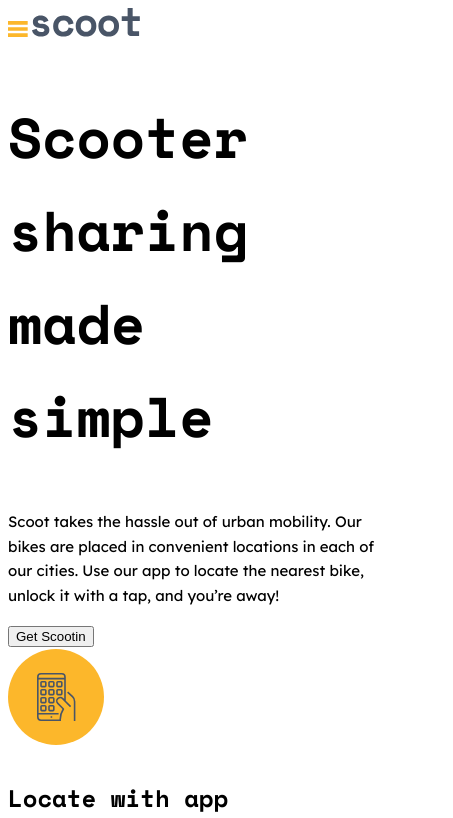
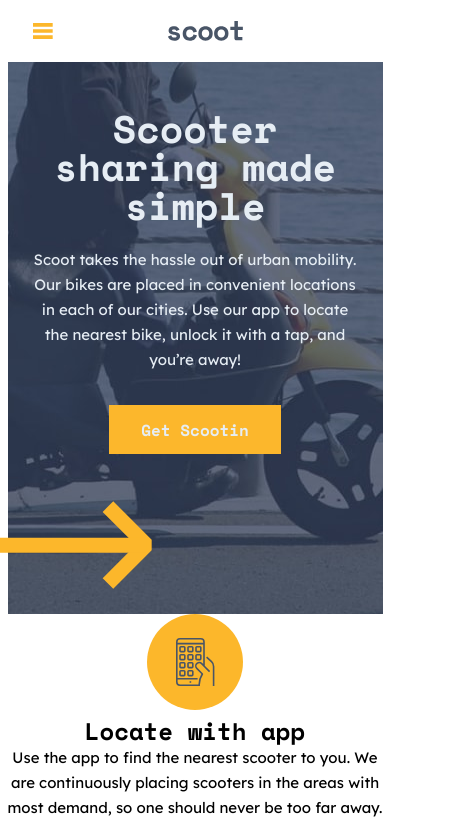
Before and after one commit to bluepersia/Scoot-multi-page-site, a plain HTML site: page index.html in a window 390 px wide. Shown: the top 818 px of the page, 453 px wide, since content can reach past the window. Drawn offline with nearby package versions, Linux system fonts and the light colour scheme; files whose address does not match are found by name.

Commit message:
Header and Intro (Mobile)

```diff
--- a/css/style.css
+++ b/css/style.css
@@ -28,33 +28,54 @@ h1, h2, h3, h4
 
 h1
 {
-    font-size: 3.5rem;
-    letter-spacing: -2.5;
+    font-size: 2.4rem;
+    letter-spacing: 2.5;
+    line-height: 1;
 }
 
 h2
 {
     font-size: 3rem;
-    letter-spacing: -2.14;
+    letter-spacing: 2.14;
 }
 
 h3
 {
     font-size:2.5rem;
     line-height: 1.2;
-    letter-spacing: -1.79;
+    letter-spacing: 1.79;
 }
 
 h4
 {
     font-size: 1.5rem;
     line-height: 1.16;
-    letter-spacing: -1.07;
+    letter-spacing: 1.07;
 }
 
 
 
 /*LAYOUT*/
+
+*
+{
+    margin: 0;
+    box-sizing: border-box;
+}
+
+body
+{
+    margin: 0 auto;
+    text-align: center;
+}
+
+
+img
+{
+    max-width: 100%;
+}
+
+
 
 .only-desktop
 {
@@ -69,6 +90,44 @@ h4
 
 
 
+header
+{
+    padding: 1.31rem;
+    display: flex;
+    justify-content: space-between;
+    align-items: center;
+
+}
+
+header .logo
+{
+    max-width: 75px;
+    justify-self: center;
+}
+
+
+.intro
+{
+    background-image: url(../assets/patterns/right-arrow.svg), url(../assets/images/home-hero-mobile.jpg);
+    color: var(--color-4);
+
+    padding: 3rem 0 10rem;
+
+    background-repeat: no-repeat;
+
+    background-position: left -300px bottom 25px, center center;
+}
+
+
+.intro .title
+{
+    margin-bottom: .6em;
+}
+
+.intro .text
+{
+    margin-bottom: 2rem;
+}
 
 
 /*COMPONENTS*/
@@ -76,7 +135,17 @@ h4
 
 .container
 {
-    width: 90%;
-    margin-left: auto;
-    margin-right: auto;
+    padding-left: 8.5%;
+    padding-right: 8.5%;
 }
+
+
+.btn
+{
+    background: var(--color-1);
+    color: var(--color-4);
+    border: 0;
+    padding: 0.8em 2em;
+    font-family: var(--headings-font);
+    font-size: 1rem;
+}
--- a/index.html
+++ b/index.html
@@ -16,11 +16,11 @@
 
 <body>
 
-  <header>
+  <header class='container'>
 
     <img src='/assets/icons/hamburger.svg' class='btn-mobile-nav only-mobile' />
 
-    <img src='/assets/logo.svg' class='header-logo' />
+    <img src='/assets/logo.svg' class='logo' />
 
     <nav class='only-desktop'>
       <a href='#'>About</a>
@@ -29,6 +29,8 @@
     </nav>
 
     <button class='btn only-desktop'>Get Scootin</button>
+
+    <div class='filler only-mobile'></div>
   </header>
 
 
@@ -47,7 +49,7 @@
 
     </div>
 
-    <section class='intro'>
+    <section class='intro container'>
       <h1 class='title'>Scooter sharing made simple</h1>
       <div class='text'>
         <p>Scoot takes the hassle out of urban mobility. Our bikes are placed in convenient
```
